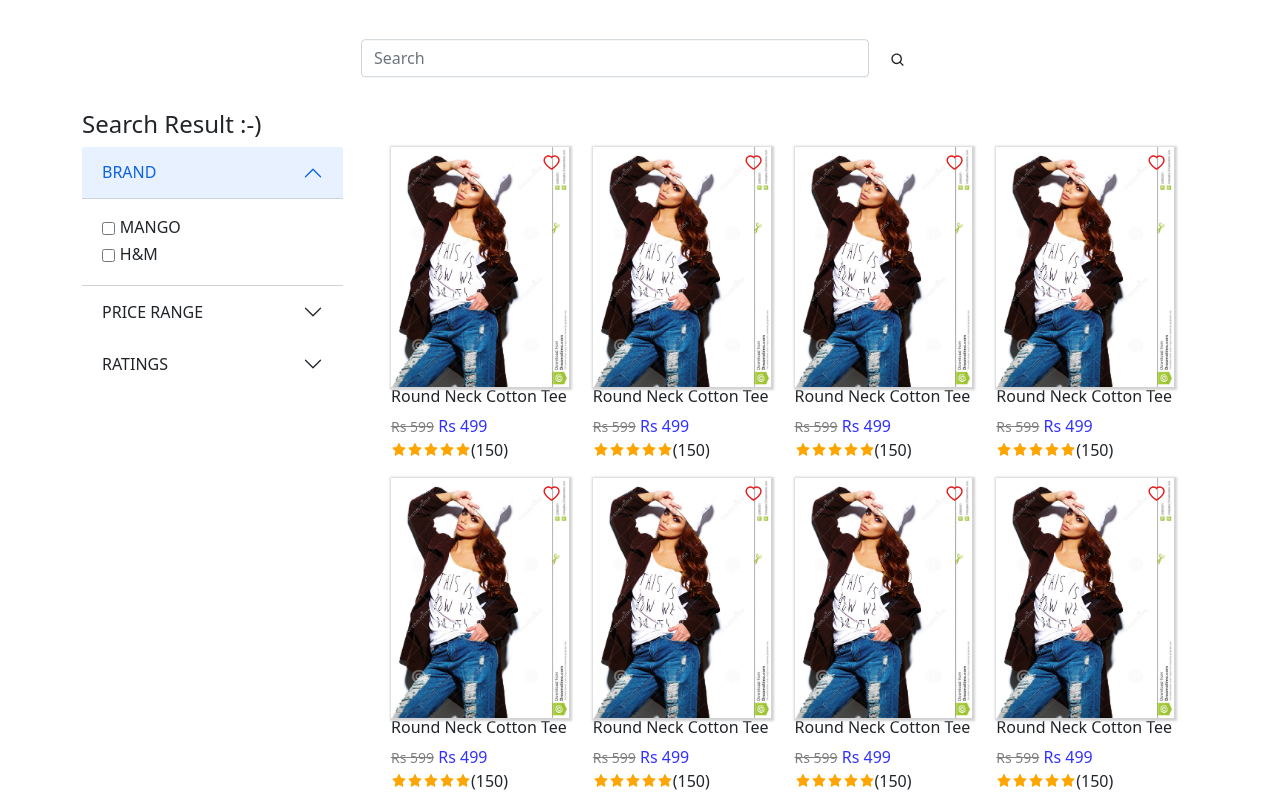
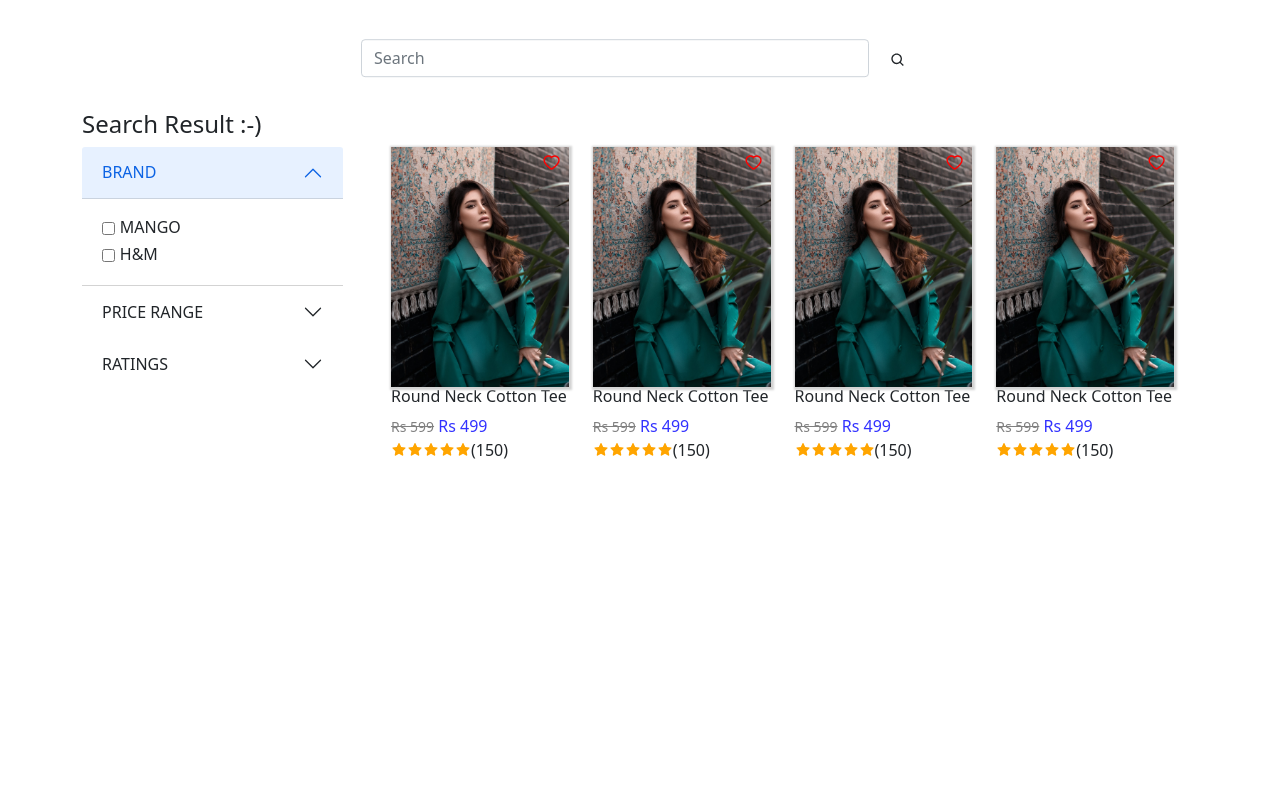
Before and after one commit to Shoaibk2604/zevi_assesmentt, a React (Create React App) app: page /productpage in a window 1280 px wide. Shown: the top 800 px of the page. Built offline with nearby package versions, Linux system fonts and the light colour scheme.

Commit message:
productpage_done

```diff
--- a/src/App.css
+++ b/src/App.css
@@ -94,7 +94,7 @@
   font-size: 1.2em;
   right: 0.4em;
   cursor: pointer;
-  color: rgb(229, 28, 28);
+  color: red;
 }
 .product-btn{
   position: absolute;
--- a/src/container/productpage/components/productCard.jsx
+++ b/src/container/productpage/components/productCard.jsx
@@ -1,6 +1,6 @@
 import React, { useState } from "react";
 import { AiFillHeart, AiFillStar, AiOutlineHeart } from "react-icons/ai";
-import productimg from "../../../Assests/model3.jpg";
+import productimg from "../../../Assests/model4.jpg";
 const ProductCard = () => {
   const[wishlist,setWishList]= useState(false);
   return (
@@ -12,7 +12,7 @@ const ProductCard = () => {
               <div className="product-image">
                   <img src={productimg} alt="" width={100} />
                   <div className="product-wishlist-btn">
-                  <span>{wishlist?<AiFillHeart onClick={()=>setWishList(!wishlist)}/>:<AiOutlineHeart onClick={()=>setWishList(!wishlist)}/>}</span>
+                  <span>{wishlist?<AiFillHeart onClick={()=>setWishList(false)}/>:<AiOutlineHeart onClick={()=>setWishList(true)}/>}</span>
                   </div>
                 <div className="product-btn">
                 <button className="btn">View Product</button>
@@ -43,7 +43,7 @@ const ProductCard = () => {
               <div className="product-image">
                   <img src={productimg} alt="" width={100} />
                   <div className="product-wishlist-btn">
-                  <span>{wishlist?<AiFillHeart onClick={()=>setWishList(!wishlist)}/>:<AiOutlineHeart onClick={()=>setWishList(!wishlist)}/>}</span>
+                  <span>{wishlist?<AiFillHeart onClick={()=>setWishList(false)}/>:<AiOutlineHeart onClick={()=>setWishList(true)}/>}</span>
                   </div>
                 <div className="product-btn">
                 <button className="btn">View Product</button>
@@ -74,7 +74,7 @@ const ProductCard = () => {
               <div className="product-image">
                   <img src={productimg} alt="" width={100} />
                   <div className="product-wishlist-btn">
-                  <span>{wishlist?<AiFillHeart onClick={()=>setWishList(!wishlist)}/>:<AiOutlineHeart onClick={()=>setWishList(!wishlist)}/>}</span>
+                  <span>{wishlist?<AiFillHeart onClick={()=>setWishList(false)}/>:<AiOutlineHeart onClick={()=>setWishList(true)}/>}</span>
                   </div>
                 <div className="product-btn">
                 <button className="btn">View Product</button>
@@ -105,162 +105,7 @@ const ProductCard = () => {
               <div className="product-image">
                   <img src={productimg} alt="" width={100} />
                   <div className="product-wishlist-btn">
-                  <span>{wishlist?<AiFillHeart onClick={()=>setWishList(!wishlist)}/>:<AiOutlineHeart onClick={()=>setWishList(!wishlist)}/>}</span>
-                  </div>
-                <div className="product-btn">
-                <button className="btn">View Product</button>
-                </div>
-              </div>
-              <div className="product-detail">
-                <div className="product-title">
-                  <h6>Round Neck Cotton Tee</h6>
-                </div>
-                <div className="product-price">
-                  <span className="price">Rs 599</span><span className="offer-price"> Rs 499</span>
-                </div>
-                <div className="product-rating">
-                  <div className="checkClass d-flex align-items-center">
-                    <AiFillStar className="checked" />
-                    <AiFillStar className="checked" />
-                    <AiFillStar className="checked" />
-                    <AiFillStar className="checked" />
-                    <AiFillStar className="checked" />
-                    <span>(150)</span>
-                  </div>
-                </div>
-              </div>
-            </div>
-          </div>
-          <div className="col-md-3">
-            <div className="product-card-wrapper">
-              <div className="product-image">
-                  <img src={productimg} alt="" width={100} />
-                  <div className="product-wishlist-btn">
-                  <span>{wishlist?<AiFillHeart onClick={()=>setWishList(!wishlist)}/>:<AiOutlineHeart onClick={()=>setWishList(!wishlist)}/>}</span>
-                  </div>
-                <div className="product-btn">
-                <button className="btn">View Product</button>
-                </div>
-              </div>
-              <div className="product-detail">
-                <div className="product-title">
-                  <h6>Round Neck Cotton Tee</h6>
-                </div>
-                <div className="product-price">
-                  <span className="price">Rs 599</span><span className="offer-price"> Rs 499</span>
-                </div>
-                <div className="product-rating">
-                  <div className="checkClass d-flex align-items-center">
-                    <AiFillStar className="checked" />
-                    <AiFillStar className="checked" />
-                    <AiFillStar className="checked" />
-                    <AiFillStar className="checked" />
-                    <AiFillStar className="checked" />
-                    <span>(150)</span>
-                  </div>
-                </div>
-              </div>
-            </div>
-          </div>
-          <div className="col-md-3">
-            <div className="product-card-wrapper">
-              <div className="product-image">
-                  <img src={productimg} alt="" width={100} />
-                  <div className="product-wishlist-btn">
-                  <span>{wishlist?<AiFillHeart onClick={()=>setWishList(!wishlist)}/>:<AiOutlineHeart onClick={()=>setWishList(!wishlist)}/>}</span>
-                  </div>
-                <div className="product-btn">
-                <button className="btn">View Product</button>
-                </div>
-              </div>
-              <div className="product-detail">
-                <div className="product-title">
-                  <h6>Round Neck Cotton Tee</h6>
-                </div>
-                <div className="product-price">
-                  <span className="price">Rs 599</span><span className="offer-price"> Rs 499</span>
-                </div>
-                <div className="product-rating">
-                  <div className="checkClass d-flex align-items-center">
-                    <AiFillStar className="checked" />
-                    <AiFillStar className="checked" />
-                    <AiFillStar className="checked" />
-                    <AiFillStar className="checked" />
-                    <AiFillStar className="checked" />
-                    <span>(150)</span>
-                  </div>
-                </div>
-              </div>
-            </div>
-          </div>
-          <div className="col-md-3">
-            <div className="product-card-wrapper">
-              <div className="product-image">
-                  <img src={productimg} alt="" width={100} />
-                  <div className="product-wishlist-btn">
-                  <span>{wishlist?<AiFillHeart onClick={()=>setWishList(!wishlist)}/>:<AiOutlineHeart onClick={()=>setWishList(!wishlist)}/>}</span>
-                  </div>
-                <div className="product-btn">
-                <button className="btn">View Product</button>
-                </div>
-              </div>
-              <div className="product-detail">
-                <div className="product-title">
-                  <h6>Round Neck Cotton Tee</h6>
-                </div>
-                <div className="product-price">
-                  <span className="price">Rs 599</span><span className="offer-price"> Rs 499</span>
-                </div>
-                <div className="product-rating">
-                  <div className="checkClass d-flex align-items-center">
-                    <AiFillStar className="checked" />
-                    <AiFillStar className="checked" />
-                    <AiFillStar className="checked" />
-                    <AiFillStar className="checked" />
-                    <AiFillStar className="checked" />
-                    <span>(150)</span>
-                  </div>
-                </div>
-              </div>
-            </div>
-          </div>
-          <div className="col-md-3">
-            <div className="product-card-wrapper">
-              <div className="product-image">
-                  <img src={productimg} alt="" width={100} />
-                  <div className="product-wishlist-btn">
-                  <span>{wishlist?<AiFillHeart onClick={()=>setWishList(!wishlist)}/>:<AiOutlineHeart onClick={()=>setWishList(!wishlist)}/>}</span>
-                  </div>
-                <div className="product-btn">
-                <button className="btn">View Product</button>
-                </div>
-              </div>
-              <div className="product-detail">
-                <div className="product-title">
-                  <h6>Round Neck Cotton Tee</h6>
-                </div>
-                <div className="product-price">
-                  <span className="price">Rs 599</span><span className="offer-price"> Rs 499</span>
-                </div>
-                <div className="product-rating">
-                  <div className="checkClass d-flex align-items-center">
-                    <AiFillStar className="checked" />
-                    <AiFillStar className="checked" />
-                    <AiFillStar className="checked" />
-                    <AiFillStar className="checked" />
-                    <AiFillStar className="checked" />
-                    <span>(150)</span>
-                  </div>
-                </div>
-              </div>
-            </div>
-          </div>
-          <div className="col-md-3">
-            <div className="product-card-wrapper">
-              <div className="product-image">
-                  <img src={productimg} alt="" width={100} />
-                  <div className="product-wishlist-btn">
-                  <span>{wishlist?<AiFillHeart onClick={()=>setWishList(!wishlist)}/>:<AiOutlineHeart onClick={()=>setWishList(!wishlist)}/>}</span>
+                  <span>{wishlist?<AiFillHeart onClick={()=>setWishList(false)}/>:<AiOutlineHeart onClick={()=>setWishList(true)}/>}</span>
                   </div>
                 <div className="product-btn">
                 <button className="btn">View Product</button>
@@ -287,6 +132,7 @@ const ProductCard = () => {
             </div>
           </div>
 
+
         </div>
       </div>
     </>
```
